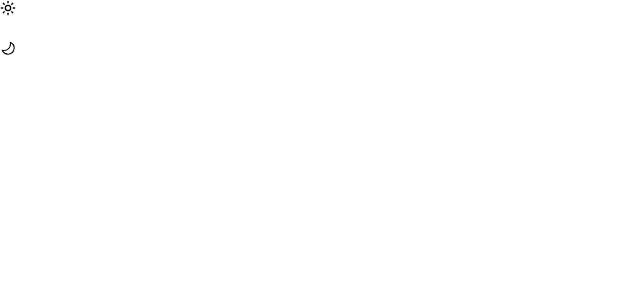
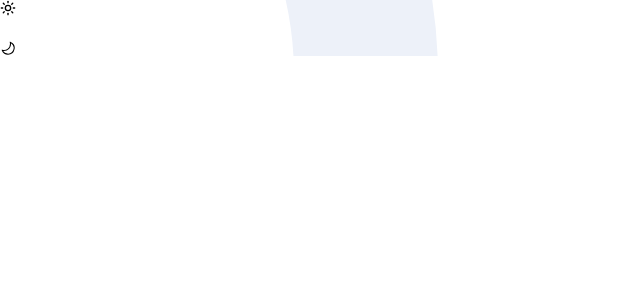
Before and after one commit to SajeedAninda/Frontend-Quiz-App, a React (Vite) app: page / in a window 1280 px wide. Shown: the top 300 px of the page, without its empty margins (0-640 px from the left). Built offline with nearby package versions, Linux system fonts and the light colour scheme.

Commit message:
Added the background image

```diff
--- a/src/Components/MainPage.jsx
+++ b/src/Components/MainPage.jsx
@@ -1,6 +1,7 @@
 import React, { useState } from 'react';
 import { LuSun } from "react-icons/lu";
 import { GoMoon } from "react-icons/go";
+import bgLightPattern from "../assets/pattern-background-desktop-light.svg";
 
 const MainPage = () => {
     const [isDarkMode, setIsDarkMode] = useState(false);
@@ -10,7 +11,9 @@ const MainPage = () => {
     };
 
     return (
-        <div className='min-h-screen bg-[#f4f6fa] py-16'>
+        <div
+            className={`min-h-screen bg-no-repeat bg-cover py-16 bg-[#f4f6fa]`}
+            style={{ backgroundImage: `url(${bgLightPattern})` }}>
             <nav className="Navbar w-[80%] mx-auto flex justify-between">
                 <div className=""></div>
                 <div className='flex items-center gap-4'>
```
